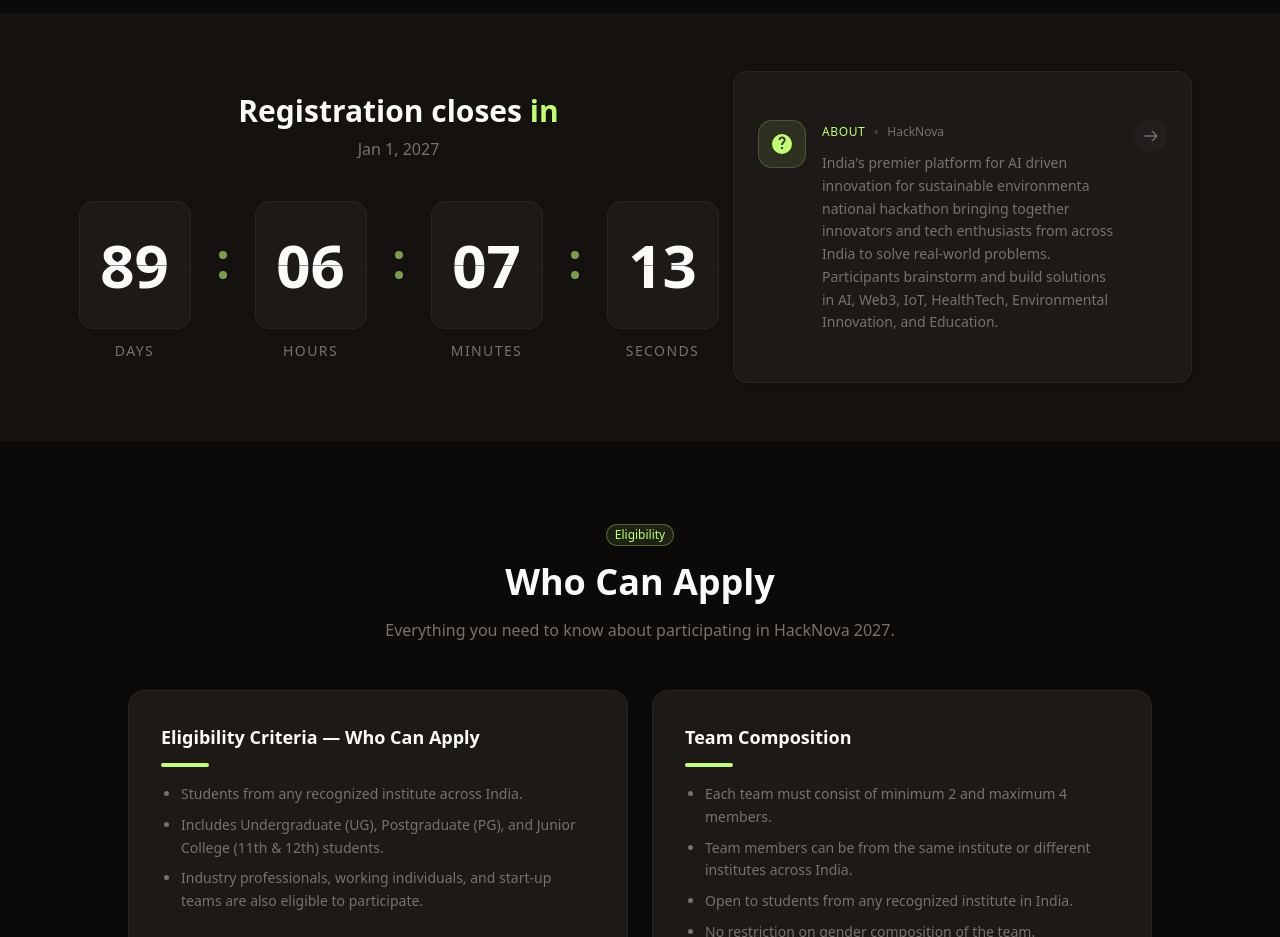
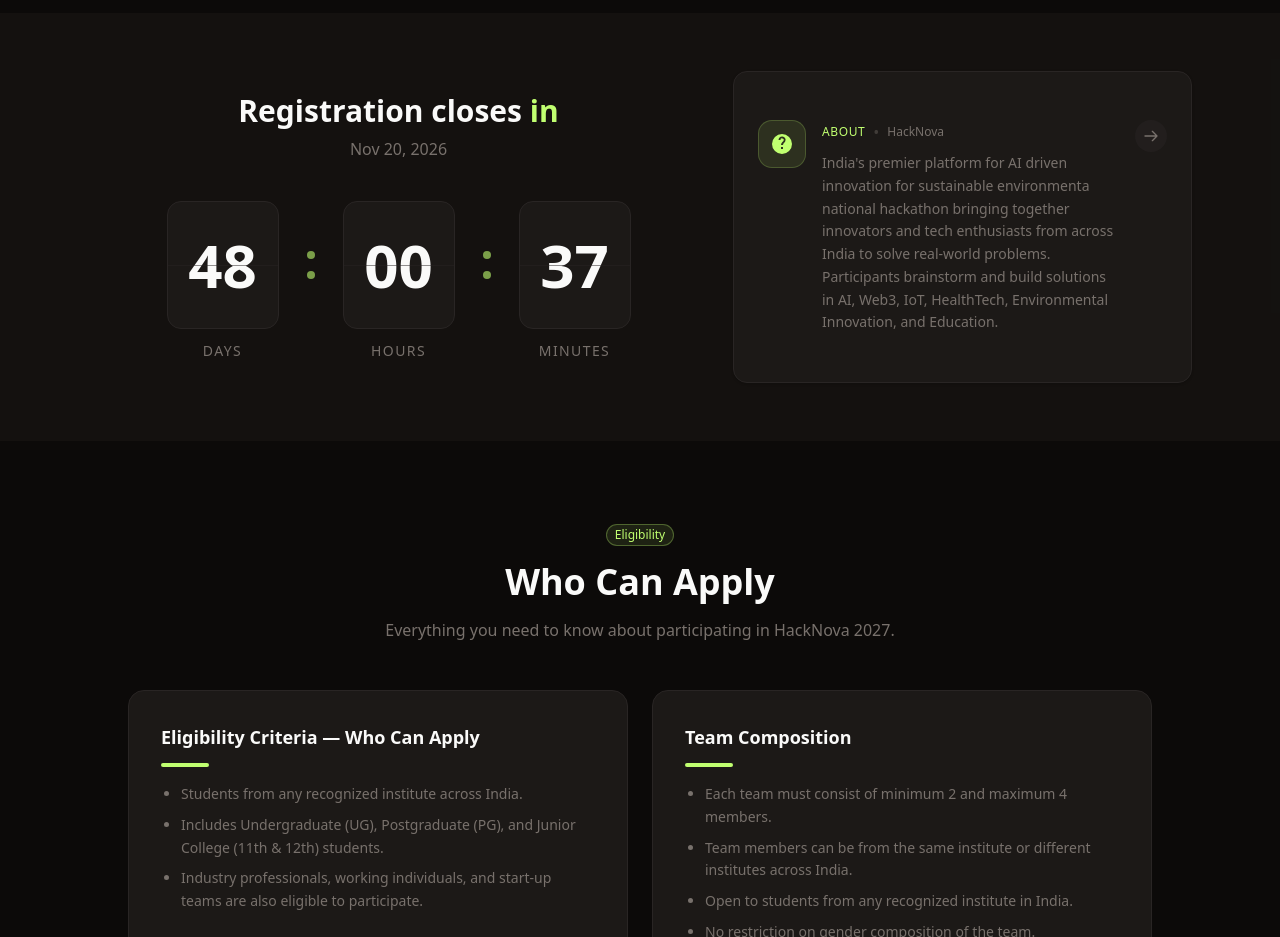
Before and after one commit to adtytiw/hacknova-2027, a Next.js app: page / in a window 1280 px wide. Shown: the part 1720-2657 px from the top of the page. Built offline with nearby package versions, Linux system fonts and the light colour scheme.

Commit message:
Update registration countdown deadline and remove seconds

```diff
--- a/src/components/sections/countdown.tsx
+++ b/src/components/sections/countdown.tsx
@@ -46,7 +46,8 @@
   );
 }
 
-const TARGET_DATE = new Date("2027-01-01T00:00:00").getTime();
+const TARGET_DATE = new Date("2026-11-20T23:59:59+05:30").getTime();
+const TARGET_DATE_LABEL = "Nov 20, 2026";
 
 function calculateTimeLeft() {
   const now = new Date().getTime();
@@ -93,9 +94,9 @@
           <h2 className="text-foreground mb-2 text-2xl font-semibold sm:text-3xl">
             Registration closes <span className="text-accent">in</span>
           </h2>
-          <p className="text-muted mb-10">Jan 1, 2027</p>
+          <p className="text-muted mb-10">{TARGET_DATE_LABEL}</p>
           <div className="flex items-start justify-center gap-1 sm:gap-2 md:gap-4">
-            {["Days", "Hours", "Minutes", "Seconds"].map((label, i) => (
+            {["Days", "Hours", "Minutes"].map((label, i) => (
               <div key={label} className="flex items-start gap-1 sm:gap-2 md:gap-4">
                 {i > 0 && <Colon />}
                 <div className="flex flex-col items-center">
@@ -124,7 +125,7 @@
         <h2 className="text-foreground mb-2 text-2xl font-semibold sm:text-3xl">
           Registration closes <span className="text-accent">in</span>
         </h2>
-        <p className="text-muted mb-10">Jan 1, 2027</p>
+        <p className="text-muted mb-10">{TARGET_DATE_LABEL}</p>
 
         <div className="flex items-start justify-center gap-1 sm:gap-2 md:gap-4">
           <TimeBlock value={timeLeft.days} label="Days" />
@@ -132,8 +133,6 @@
           <TimeBlock value={timeLeft.hours} label="Hours" />
           <Colon />
           <TimeBlock value={timeLeft.minutes} label="Minutes" />
-          <Colon />
-          <TimeBlock value={timeLeft.seconds} label="Seconds" />
         </div>
       </motion.div>
     </section>
```
